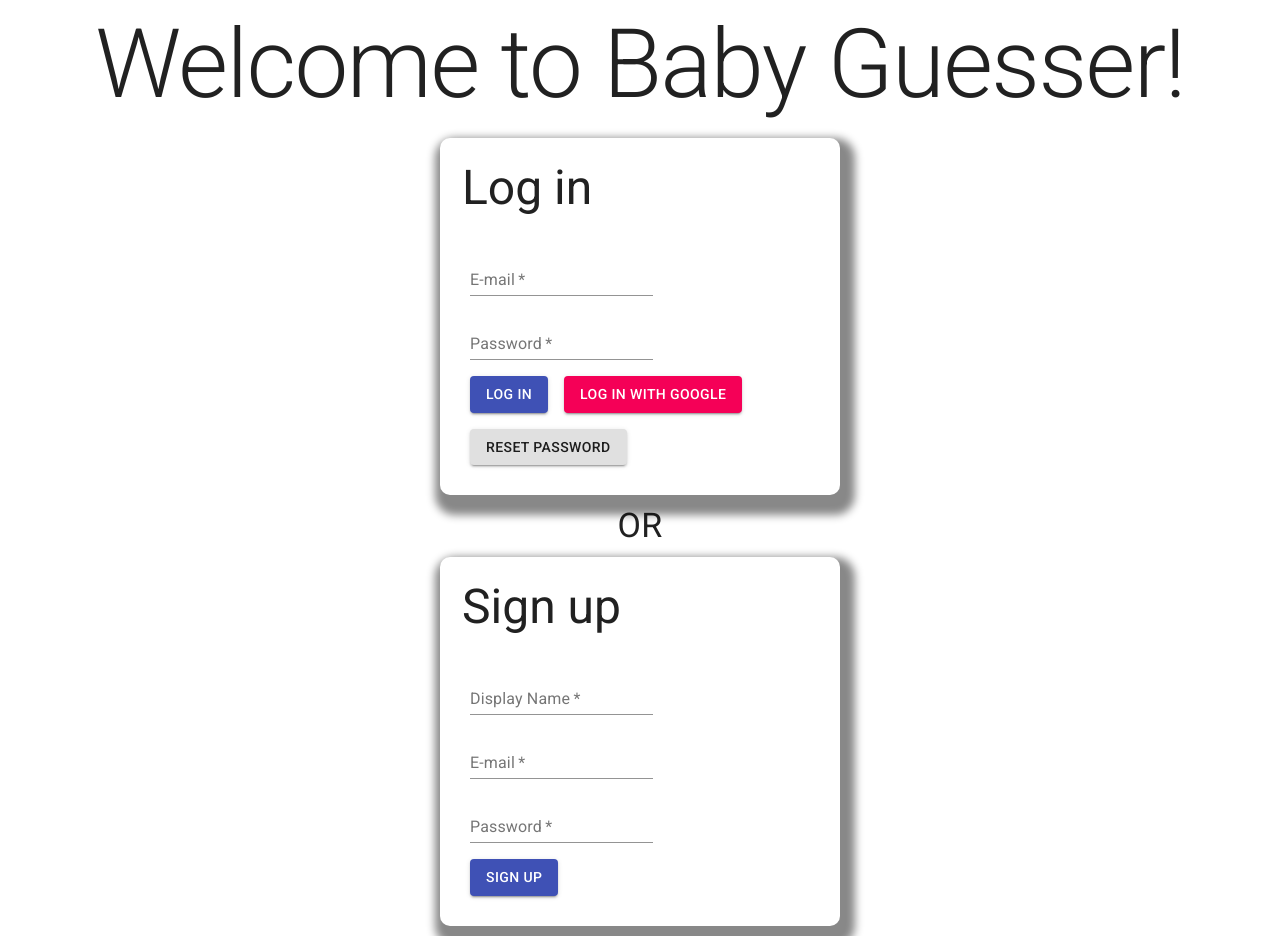
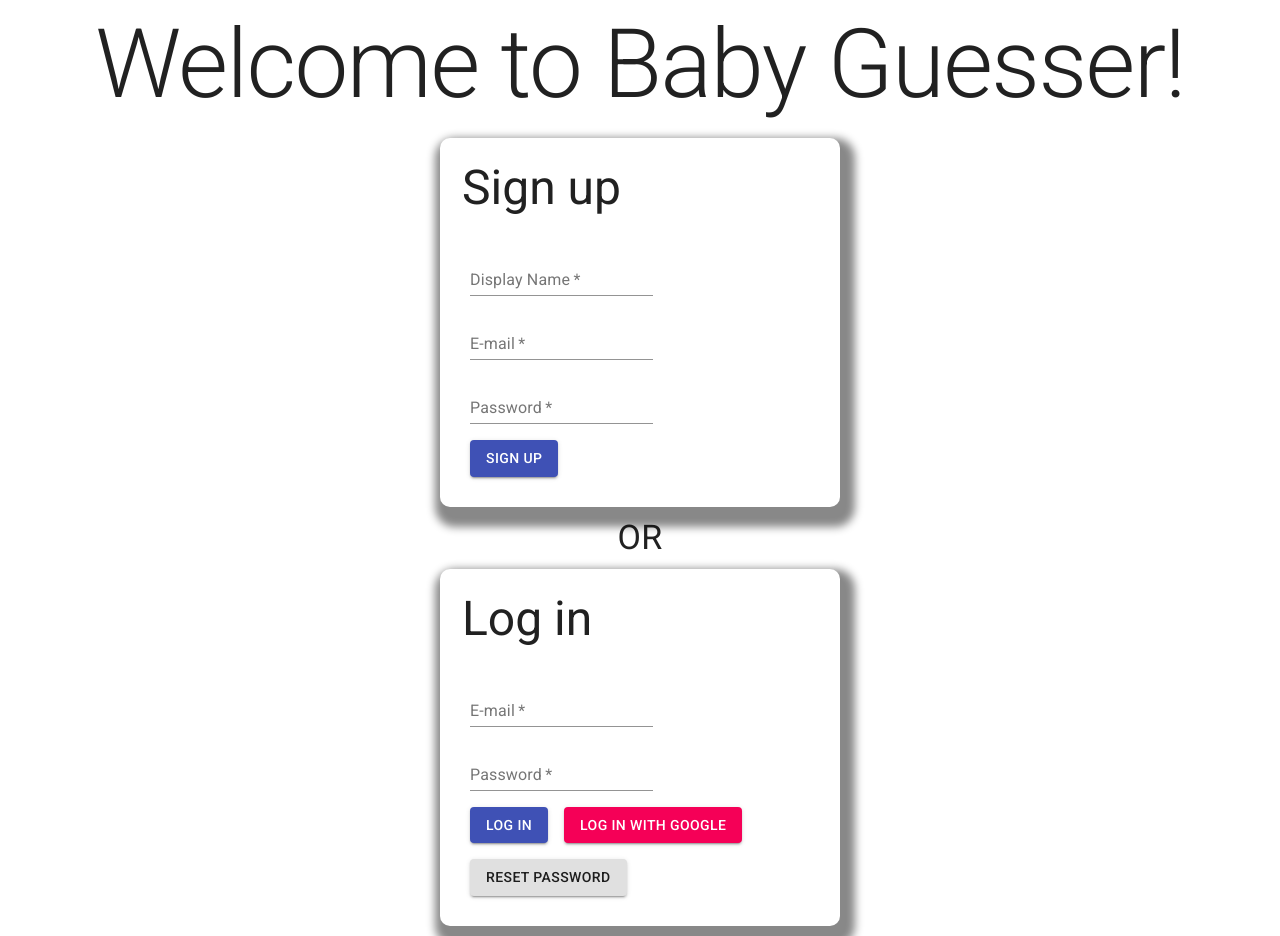
Before and after one commit to SirPotatoIV/babyGamble, a React (Create React App) app: page / in a window 1280 px wide. Built offline with nearby package versions, Linux system fonts and the light colour scheme; no server answers; the database is empty.

Commit message:
Flipped SignIn and SignUp page order. Added 00 as a value for minutes.

```diff
--- a/src/components/GuessForm/form_constants.js
+++ b/src/components/GuessForm/form_constants.js
@@ -9,7 +9,7 @@ export const TIME_HOURS_TWENTYFOUR = ['1', '2', '3', '4', '5', '6', '7', '8', '9
 export const TIME_HOURS_TWELVE =  ['1', '2', '3', '4', '5', '6', '7', '8', '9','10','11','12'];
 // prettier-ignore
 export const TIME_MINUTES =
-['01', '02', '03', '04', '05', '06', '07', '08', '09','10',
+['00', '01', '02', '03', '04', '05', '06', '07', '08', '09','10',
 '11','12','13','14','15','16','17','18','19','20',
 '21','22','23','24','25','26','27','28','29','30',
 '31','32','33','34','35','36','37','38','39','40',
--- a/src/routes/Home.js
+++ b/src/routes/Home.js
@@ -26,11 +26,11 @@ export default function Home() {
       <Typography className={classes.header} variant="h1" align="center">
         Welcome to Baby Guesser!
       </Typography>
-      <SignIn />
+      <SignUp />
       <Typography variant="h4" align="center">
         OR
       </Typography>
-      <SignUp />
+      <SignIn />
     </Box>
   );
 }
```
Also changed, not shown: 1 other file (tests, documents, lock files or other folders).
